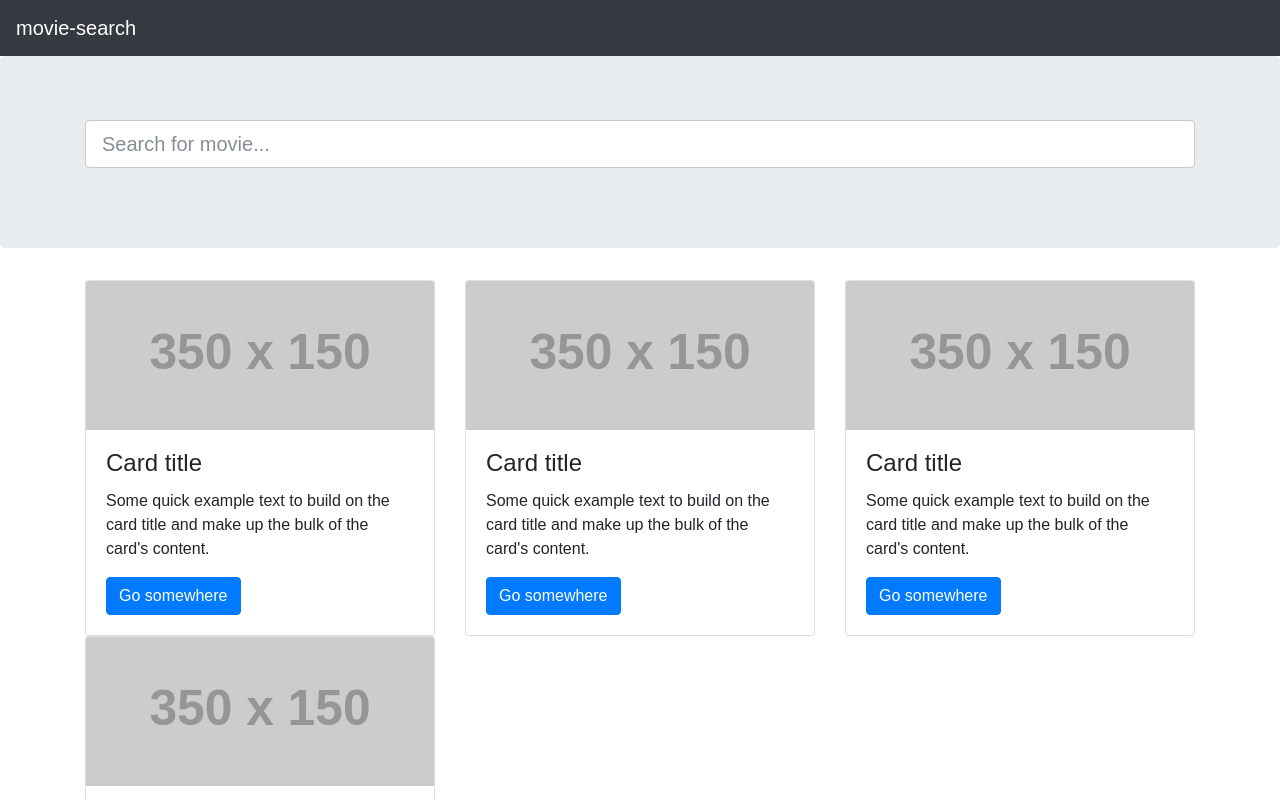
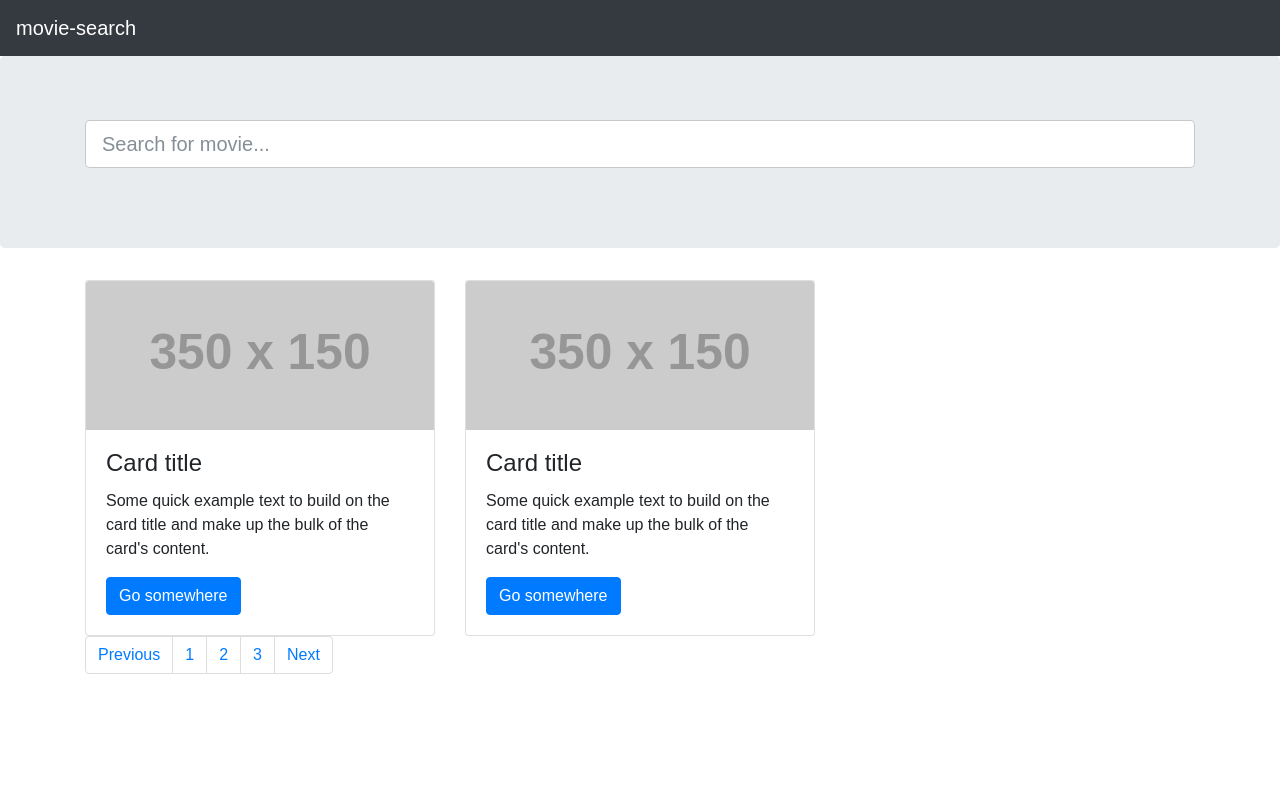
Before and after one commit to weglinskit/react-movie-search, a React (Create React App) app: page / in a window 1280 px wide. Shown: the top 800 px of the page. Built offline with nearby package versions, Linux system fonts and the light colour scheme.

Commit message:
Fake result object structure - avoid errors and warnings in working component;

```diff
--- a/src/scenes/Home/components/MovieList/components/MovieBox/index.js
+++ b/src/scenes/Home/components/MovieList/components/MovieBox/index.js
@@ -11,7 +11,7 @@ const MovietBox = (props) => {
                         Some quick example text to build on the card
                         title and make up the bulk of the card's content.
                     </p>
-                    <a href="#" className="btn btn-primary">Go somewhere</a>
+                    <a href={props.movie.href} className="btn btn-primary">Go somewhere</a>
                 </div>
             </div>
         </div>
--- a/src/scenes/Home/components/MovieList/index.js
+++ b/src/scenes/Home/components/MovieList/index.js
@@ -5,7 +5,7 @@ const ResultsList = (props) => {
     const items = props.results && Array.isArray(props.results) ?
         props.results.map(
             (item) => {
-                return <MovieBox movie={ item } />
+                return <MovieBox key={item.id.toString()} movie={ item } />
             }
         ) :
         <p>Props result value not occurs or is not array</p>;
--- a/src/scenes/Home/index.js
+++ b/src/scenes/Home/index.js
@@ -7,7 +7,16 @@ class Home extends Component {
     constructor() {
         super();
         this.state = {
-            results: [1, 2, 3, 4]
+            results: [
+                {
+                    id: 1,
+                    href: '/movie/1'
+                },
+                {
+                    id: 2,
+                    href: '/movie/2'
+                }
+            ]
         };
     }
 
```
